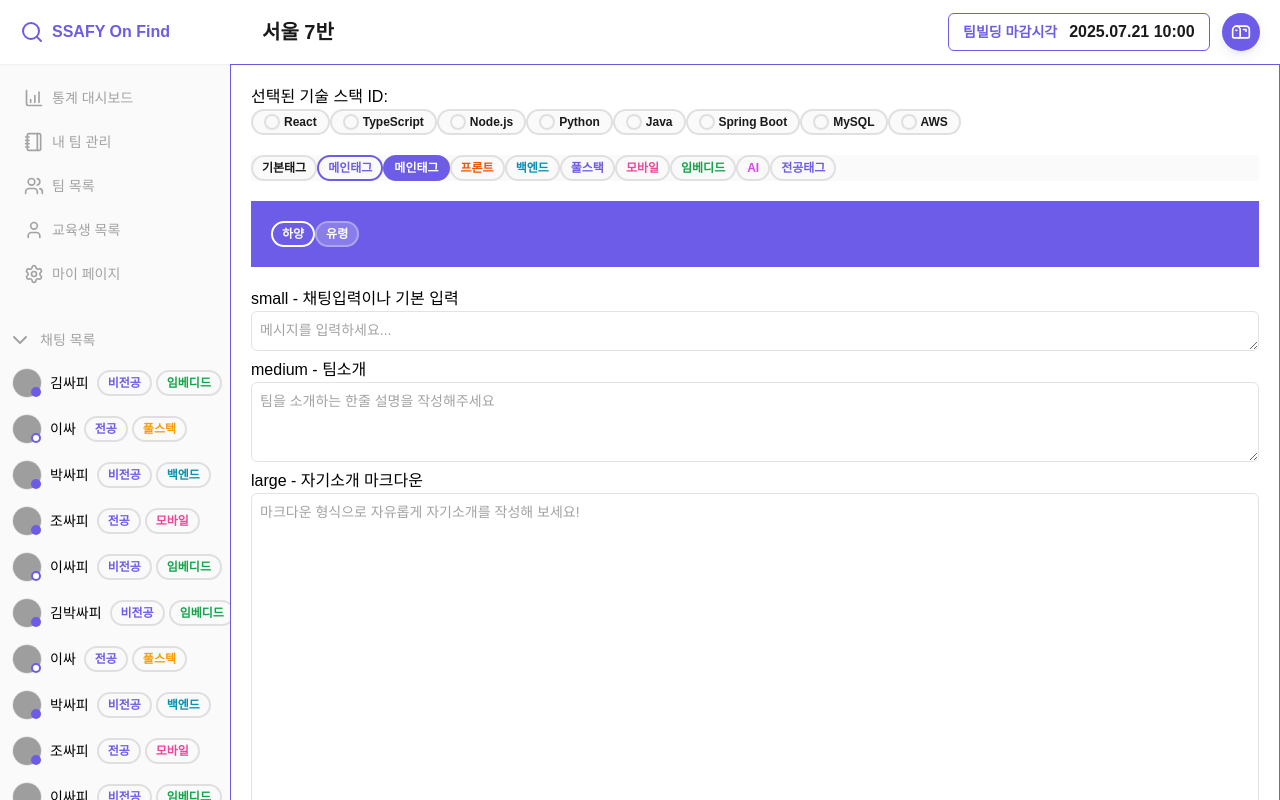
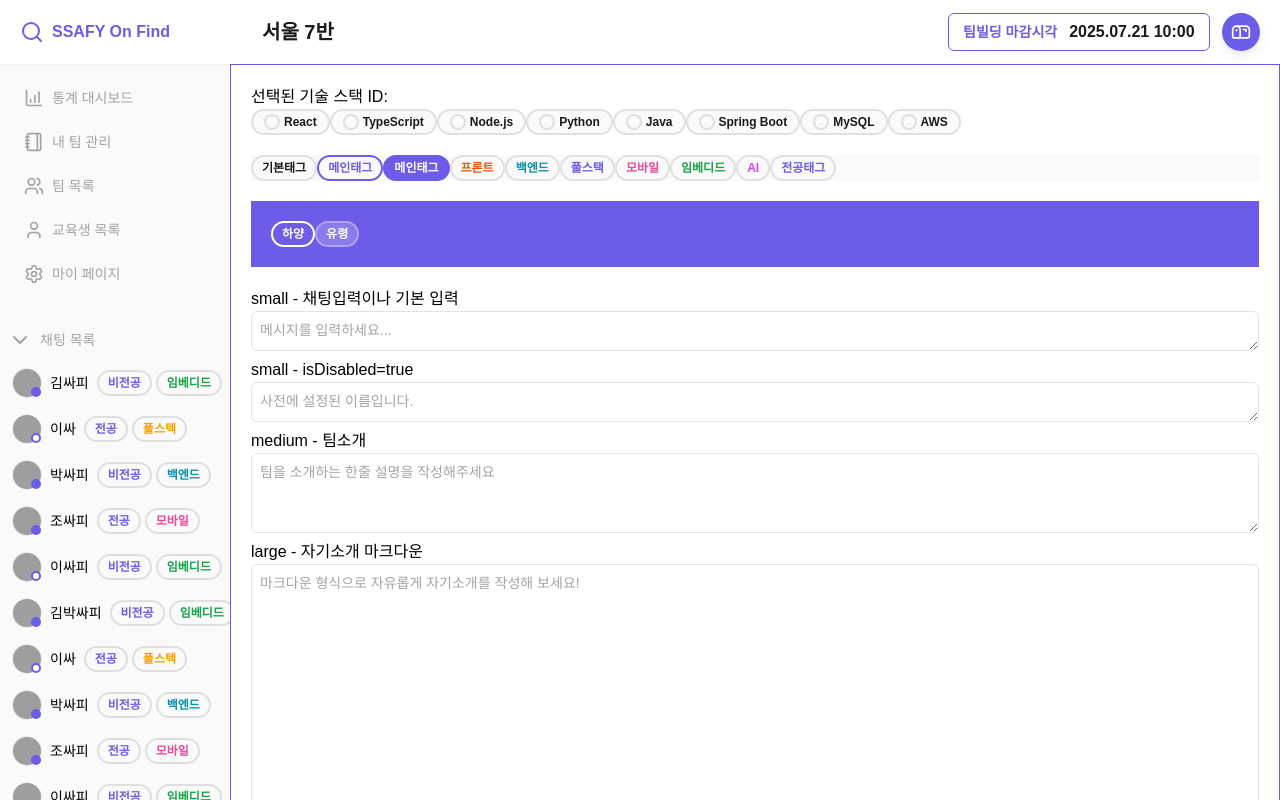
Before and after one commit to SSAFY-on-Find/SSAFY-on-Find, a React (Vite) app in the folder FE/: page /component-test in a window 1280 px wide. Shown: the top 800 px of the page. Built offline with nearby package versions, Linux system fonts and the light colour scheme; grey boxes are pictures that could not be loaded; a web font is replaced by a local one.

Commit message:
feat: input box 입력기능 추가 및 스타일 수정

```diff
--- a/FE/src/components/ComponentTestPage.tsx
+++ b/FE/src/components/ComponentTestPage.tsx
@@ -36,6 +36,11 @@ export default function ComponentTestPage() {
     setSearchQuery(query)
   }
 
+  // 3. InputBox 사용법
+  const [inputBoxValueSmall, setInputBoxValueSmall] = useState("")
+  const [inputBoxValueMedium, setInputBoxValueMedium] = useState("")
+  const [inputBoxValueLarge, setInputBoxValueLarge] = useState("")
+
   return (
     <div className="flex flex-col gap-5 p-5">
       <div>
@@ -67,11 +72,34 @@ export default function ComponentTestPage() {
       </div>
       <div className="">
         <p>small - 채팅입력이나 기본 입력</p>
-        <InputBox text={""} size={"s"} placeholder={"메시지를 입력하세요..."}></InputBox>
+        <InputBox
+          text={inputBoxValueSmall}
+          size={"s"}
+          placeholder={"메시지를 입력하세요..."}
+          onChange={setInputBoxValueSmall}
+        ></InputBox>
+        <p>small - isDisabled=true</p>
+        <InputBox
+          text={"사전에 설정된 이름입니다."}
+          size={"s"}
+          placeholder={"메시지를 입력하세요..."}
+          onChange={setInputBoxValueSmall}
+          isDisabled={true}
+        ></InputBox>
         <p>medium - 팀소개</p>
-        <InputBox text={""} size={"m"} placeholder={"팀을 소개하는 한줄 설명을 작성해주세요"}></InputBox>
+        <InputBox
+          text={inputBoxValueMedium}
+          size={"m"}
+          placeholder={"팀을 소개하는 한줄 설명을 작성해주세요"}
+          onChange={setInputBoxValueMedium}
+        ></InputBox>
         <p>large - 자기소개 마크다운</p>
-        <InputBox text={""} size={"l"} placeholder={"마크다운 형식으로 자유롭게 자기소개를 작성해 보세요!"}></InputBox>
+        <InputBox
+          text={inputBoxValueLarge}
+          size={"l"}
+          placeholder={"마크다운 형식으로 자유롭게 자기소개를 작성해 보세요!"}
+          onChange={setInputBoxValueLarge}
+        ></InputBox>
         <div>
           <p>현재 검색어: {searchQuery}</p>
           <SearchBar onSearch={handleSearch} />
--- a/FE/src/components/atoms/InputBox.tsx
+++ b/FE/src/components/atoms/InputBox.tsx
@@ -2,6 +2,8 @@ interface IInputBox {
   text: string
   size: "s" | "m" | "l"
   placeholder: string
+  onChange: (value: string) => void
+  isDisabled?: boolean
 }
 const sizeMap = {
   s: "h-[40px]",
@@ -9,14 +11,17 @@ const sizeMap = {
   l: "h-[320px]",
 }
 
-function InputBox({ text, size, placeholder }: IInputBox) {
+function InputBox({ text, size, placeholder, onChange, isDisabled = false }: IInputBox) {
   const sizeClass = sizeMap[size] || sizeMap.s
+  const disableOption = isDisabled ? "text-subtext hover:cursor-not-allowed" : "text-text"
   return (
     <div>
       <textarea
-        className={`${sizeClass} border-subtext/30 placeholder:text-subtext w-full rounded-md border-1 py-2 pr-4 pl-2 text-sm`}
+        className={`${sizeClass} ${disableOption} border-subtext/30 placeholder:text-subtext w-full rounded-md border-1 py-2 pr-4 pl-2 text-sm focus:outline-none`}
         value={text}
         placeholder={placeholder}
+        onChange={(e) => onChange(e.target.value)}
+        disabled={isDisabled}
       />
     </div>
   )
--- a/FE/src/components/atoms/SearchBar.tsx
+++ b/FE/src/components/atoms/SearchBar.tsx
@@ -26,7 +26,7 @@ function SearchBar({ onSearch }: ISearchBar) {
     <div className="relative">
       <Search className="text-subtext absolute top-1/2 left-3 h-5 w-5 -translate-y-1/2 transform" />
       <input
-        className="border-subtext/30 placeholder:text-subtext focus:border-main h-[45px] w-full rounded-full border-1 py-2 pr-4 pl-9 text-sm focus:outline-none"
+        className="border-subtext/30 placeholder:text-subtext text-text focus:border-main h-[45px] w-full rounded-full border-1 py-2 pr-4 pl-9 text-sm focus:outline-none"
         placeholder="이름으로 검색..."
         value={searchValue}
         onChange={(e) => setSearchValue(e.target.value)}
```
